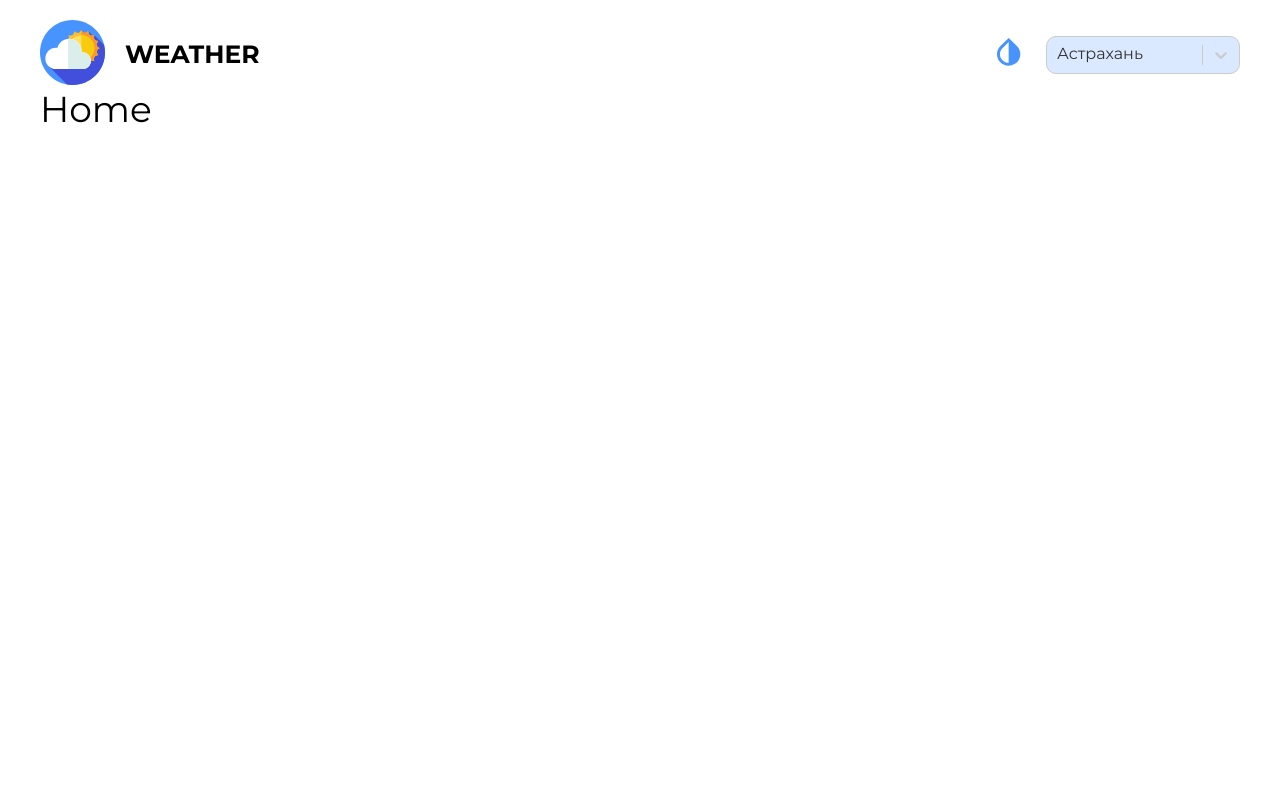
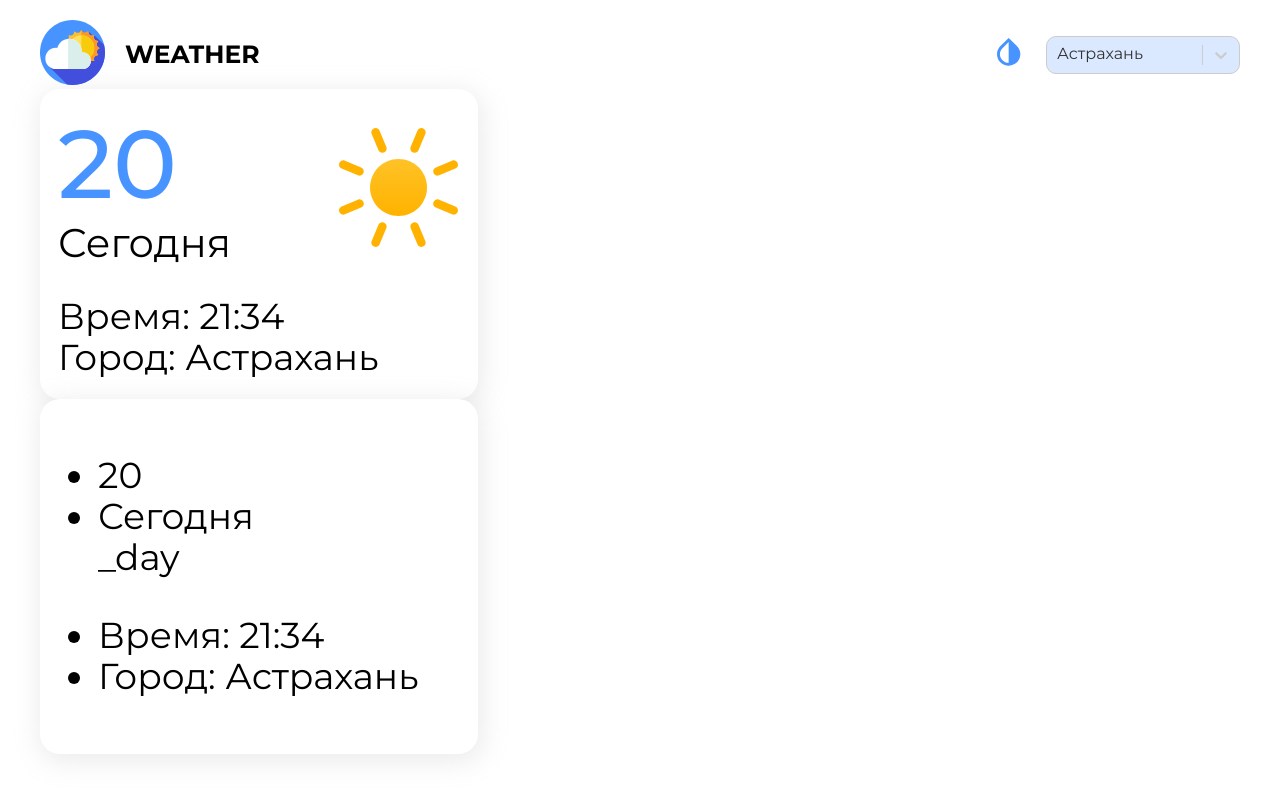
Before and after one commit to DmitriyFFF/React-weather, a React (Create React App) app: page / in a window 1280 px wide. Shown: the top 796 px of the page. Built offline with nearby package versions, Linux system fonts and the light colour scheme.

Commit message:
feat: add Day component

```diff
--- a/src/assets/icons/global/GlobalSvgSelector.tsx
+++ b/src/assets/icons/global/GlobalSvgSelector.tsx
@@ -32,6 +32,19 @@
           <path d="M17.6667 7.09792V27.7917C12.8396 27.7917 8.91667 23.9562 8.91667 19.2312C8.91667 16.9562 9.82083 14.8125 11.4687 13.1937L17.6667 7.09792ZM17.6667 3L9.42708 11.1083C7.3125 13.1937 6 16.0667 6 19.2312C6 25.575 11.2208 30.7083 17.6667 30.7083C24.1125 30.7083 29.3333 25.575 29.3333 19.2312C29.3333 16.0667 28.0208 13.1937 25.9062 11.1083L17.6667 3Z" fill="#4793FF"/>
         </svg>
       );
+    case 'sun':
+      return (
+        <svg width="119" height="119" viewBox="0 0 119 119" fill="none" xmlns="http://www.w3.org/2000/svg">
+          <path d="M59.5229 88.0144C75.2638 88.0144 88.0243 75.2545 88.0243 59.5144C88.0243 43.7742 75.2638 31.0143 59.5229 31.0143C43.782 31.0143 31.0215 43.7742 31.0215 59.5144C31.0215 75.2545 43.782 88.0144 59.5229 88.0144Z" fill="url(#paint0_linear_2_179)"/>
+          <path d="M86.3084 5.95127L79.6106 22.1222C77.4274 27.389 69.5268 24.1172 71.71 18.8504L78.4078 2.67947C80.591 -2.58734 88.4916 0.684466 86.3084 5.95127ZM47.2843 100.155L40.5865 116.326C38.4033 121.593 30.5027 118.321 32.6859 113.054L39.3837 96.8835C41.5669 91.6167 49.4675 94.8885 47.2843 100.155ZM116.326 40.5959L100.154 47.2934C94.8873 49.4765 91.6154 41.5763 96.8824 39.3932L113.054 32.6957C118.321 30.5126 121.593 38.4128 116.326 40.5959ZM22.1176 79.6182L5.94586 86.3157C0.6788 88.4988 -2.59316 80.5986 2.6739 78.4155L18.8456 71.718C24.1127 69.5349 27.3846 77.4351 22.1176 79.6182ZM113.054 86.3214L96.8824 79.6239C91.6154 77.4408 94.8873 69.5406 100.154 71.7237L116.326 78.4212C121.593 80.6043 118.321 88.5045 113.054 86.3214ZM18.8456 47.2991L2.6739 40.6016C-2.59316 38.4185 0.6788 30.5183 5.94586 32.7014L22.1176 39.3989C27.3846 41.582 24.1127 49.4822 18.8456 47.2991ZM40.5808 2.67377L47.2786 18.8447C49.4618 24.1115 41.5612 27.3833 39.378 22.1165L32.6802 5.94557C30.497 0.678766 38.3976 -2.59304 40.5808 2.67377ZM79.6049 96.8778L86.3027 113.049C88.4859 118.316 80.5853 121.587 78.4021 116.321L71.7043 100.15C69.5211 94.8828 77.4217 91.611 79.6049 96.8778Z" fill="#FFB300"/>
+          <defs>
+          <linearGradient id="paint0_linear_2_179" x1="59.5229" y1="31.0143" x2="59.5229" y2="87.2546"  gradientUnits="userSpaceOnUse">
+          <stop stop-color="#FFC227"/>
+          <stop offset="1" stop-color="#FFB300"/>
+          </linearGradient>
+          </defs>
+        </svg>
+      )
     default:
       return null;
   }
--- /dev/null
+++ b/src/components/Day/Day.module.scss
@@ -0,0 +1,40 @@
+@import '../../styles/variable.scss';
+
+.day {
+  max-width: 400px;
+  padding: 20px 20px 20px 18px;
+  width: 100%;
+  background: $lite-background;
+  box-shadow: $box-shadow;
+  border-radius: $border-radius;
+}
+
+.top {
+  display: flex;
+  justify-content: space-between;
+  align-items: center;
+  width: 100%;
+  margin-bottom: 30px;
+  svg {
+    width: 119px;
+    height: 119px;
+  }
+
+  .temp {
+    font-size: 96px;
+    font-weight: 500;
+    color: $primary-color;
+  }
+
+  .current {
+    font-size: 40px;
+    color: $base-color;
+  }
+
+  .bottom {
+    .time,
+    .city {
+      color: $lite-color;
+    }
+  }
+}
--- /dev/null
+++ b/src/components/Day/Day.tsx
@@ -0,0 +1,29 @@
+import React from 'react';
+import styles from './Day.module.scss';
+import { GlobalSvgSelector } from '../../assets/icons/global/GlobalSvgSelector';
+
+export interface Props {
+}
+
+export const Day = (props: Props) => {
+
+  return (
+    <div className={styles.day}>
+      <div className={styles.top}>
+        <div className={styles.top_container}>
+          <div className={styles.temp}>20</div>
+          <div className={styles.current}>Сегодня</div>
+        </div>
+        <GlobalSvgSelector id='sun' />
+      </div>
+      <div className={styles.bottom}>
+        <div className={styles.time}>
+          Время: <span>21:34</span>
+        </div>
+        <div className={styles.city}>
+          Город: <span>Астрахань</span>
+        </div>
+      </div>
+    </div>
+  );
+}
--- /dev/null
+++ b/src/components/DayInfo/DayInfo.module.scss
@@ -0,0 +1,9 @@
+@import '../../styles/variable.scss';
+.day_info {
+  max-width: 400px;
+  padding: 20px 20px 20px 18px;
+  width: 100%;
+  background: $lite-background;
+  box-shadow: $box-shadow;
+  border-radius: $border-radius;
+}
--- /dev/null
+++ b/src/components/DayInfo/DayInfo.tsx
@@ -0,0 +1,25 @@
+import React from 'react';
+import styles from './DayInfo.module.scss';
+
+export interface Props {
+}
+
+export const DayInfo = (props: Props) => {
+
+  return (
+    <div className={styles.day_info}>
+      <ul className={styles.top}>
+        <li className={styles.temp}>20</li>
+        <li className={styles.current}>Сегодня</li>_day
+      </ul>
+      <ul className={styles.bottom}>
+        <li className={styles.time}>
+          Время: <span>21:34</span>
+        </li>
+        <li className={styles.city}>
+          Город: <span>Астрахань</span>
+        </li>
+      </ul>
+    </div>
+  );
+}
--- a/src/pages/Home/Home.tsx
+++ b/src/pages/Home/Home.tsx
@@ -1,6 +1,8 @@
 import React from 'react';
 
 import styles from './Home.module.scss';
+import { Day } from '../../components/Day/Day';
+import { DayInfo } from '../../components/DayInfo/DayInfo';
 
 export interface Props {
 }
@@ -8,7 +10,8 @@
 export const Home = (props: Props) => {
   return (
     <div className={styles.home}>
-      Home
+      <Day />
+      <DayInfo />
     </div>
   );
 }
--- a/src/styles/variable.scss
+++ b/src/styles/variable.scss
@@ -0,0 +1,6 @@
+$lite-background: #fff;
+$box-shadow: 2px 5px 25px 3px rgba(180, 180, 180, 0.25);
+$border-radius: 20px;
+$primary-color: #4793ff;
+$base-color: #000;
+$lite-color: #969cb0;
```
Also changed, not shown: src/assets/images/Sun.svg (added).
